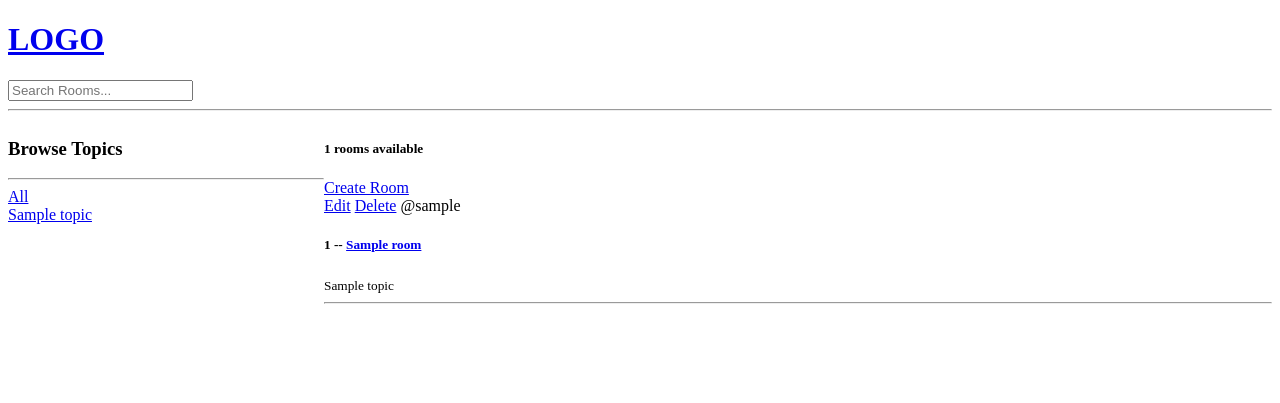
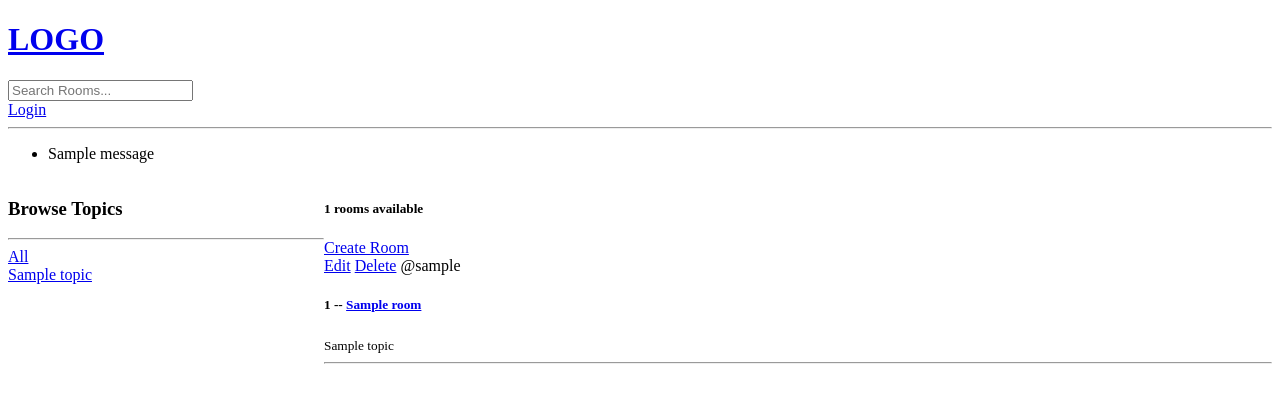
Before and after one commit to jsumit649/studybuddy, a Django app: page / in a window 1280 px wide. Shown: the top 403 px of the page. Run offline with Django 5.2, Linux system fonts and the light colour scheme; tables that the repository leaves empty hold one stand-in row (values such as "Sample post"); one stand-in notice (Sample message) is shown.

Commit message:
updated superuser issue

```diff
--- a/base/urls.py
+++ b/base/urls.py
@@ -2,10 +2,12 @@ from django.urls import path
 from . import views
 
 urlpatterns = [
+    path('login/', views.loginPage, name='login'),
+
     path('', views.home, name='home'),  # Home page
     path('room/<str:pk>/', views.room, name='room'),  # Room page
 
-    path('crete-room/', views.createRoom, name="create-room"),
+    path('create-room/', views.createRoom, name="create-room"),
     path('update-room/<str:pk>/', views.updateRoom, name="update-room"),
     path('delete-room/<str:pk>/', views.deleteRoom, name="delete-room"),
 ]
--- a/base/views.py
+++ b/base/views.py
@@ -1,5 +1,8 @@
 from django.shortcuts import render,redirect
+from django.contrib import messages
 from django.db.models import Q
+from django.contrib.auth.models import User
+from django.contrib.auth import authenticate, login, logout
 from .models import Room,Topic
 from .forms import RoomForm
 
@@ -12,6 +15,26 @@ from .forms import RoomForm
 #     {'id': 3, 'name': 'Frontend Developers'},
 #     {'id': 4, 'name': 'Backend Developers'},
 # ]
+def loginPage(request):
+
+    if request.method =='POST':
+        username = request.POST.get('Username')
+        password = request.POST.get('Password')
+
+        try:
+            user = User.objects.get(username = username)
+        except:
+            messages.error(request, "User does not exist")
+
+        user = authenticate(request, username=username, password=password)
+        if user is not None:
+            login(request, user)
+            return redirect('home')
+        else:
+            messages. error(request, "Username OR Password doesn't exist")
+
+    context ={}
+    return render(request, 'base/login_register.html', context)
 
 def home(request):
     q = request.GET.get('q') if request.GET.get('q') != None else ''
--- a/templates/main.html
+++ b/templates/main.html
@@ -10,6 +10,14 @@
 
     {% include 'navbar.html' %}
 
+    {% if messages %}
+    <ul class="messages">
+        {% for message in messages %}
+        <li>{{ message }}</li>
+            {% endfor %}
+    </ul>
+    {% endif %}
+
     {% block content %}
 
     {% endblock %}
--- a/templates/navbar.html
+++ b/templates/navbar.html
@@ -4,4 +4,7 @@
 <form method="GET" action="{% url 'home' %}">
     <input type="text" name="q" placeholder="Search Rooms..."/>
 </form>
+
+<a href="{% url 'login' %}">Login</a>
+
 <hr>
```
Also changed, not shown: base/templates/base/login_register.html (+9 -2 lines).
